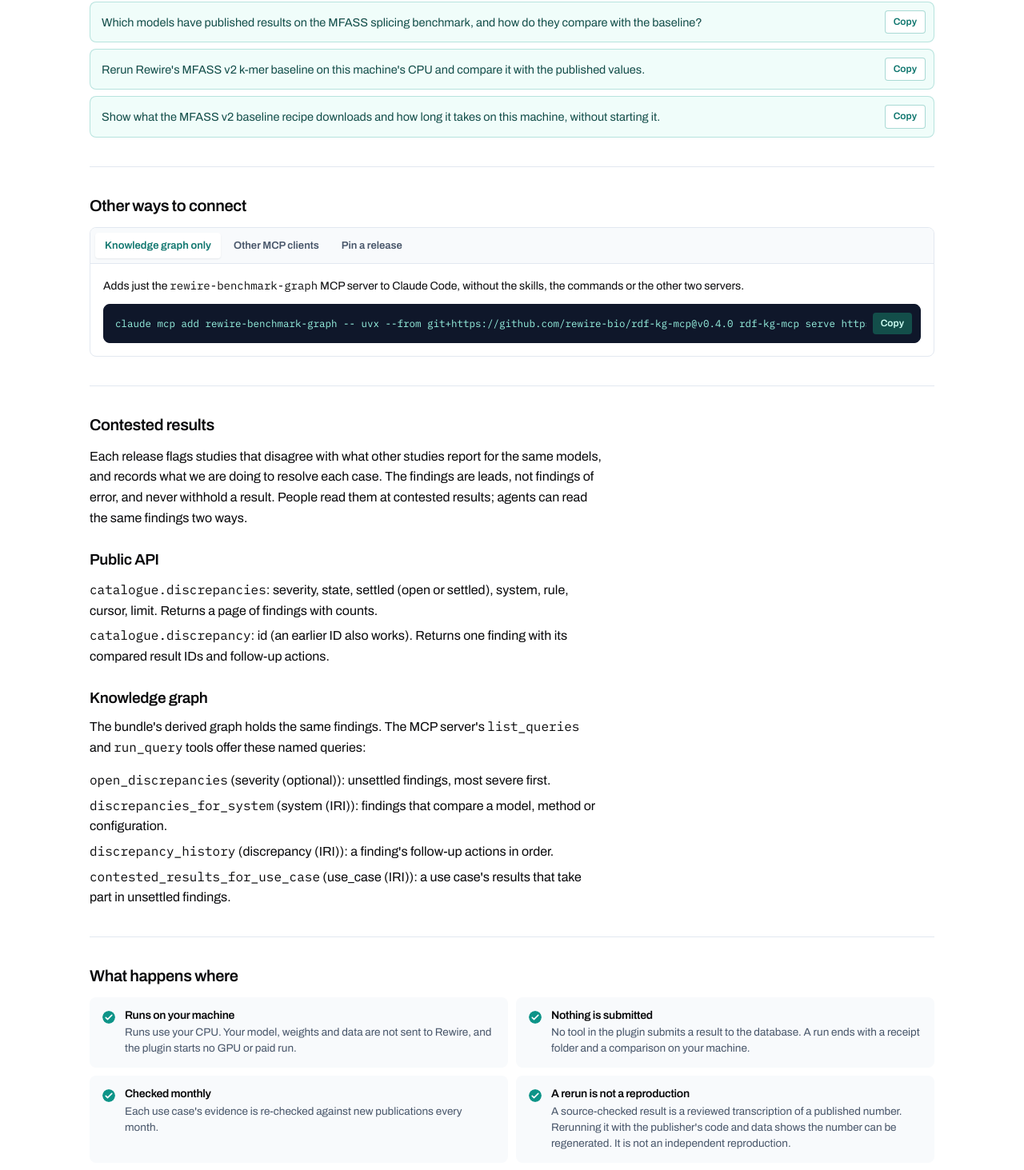
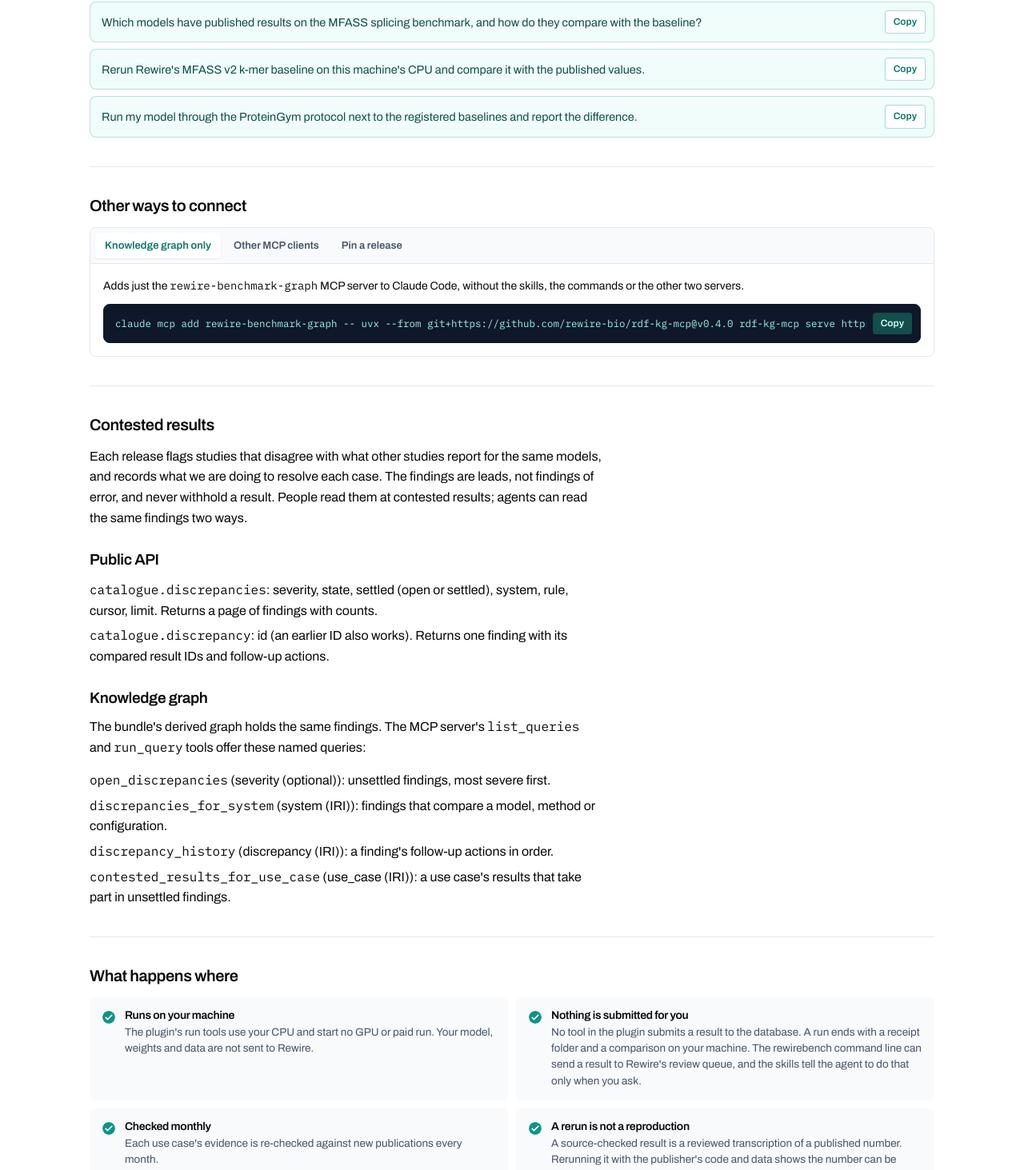
Before and after one commit to rewire-bio/rewire-database, a Next.js app: page /agents in a window 1280 px wide. Shown: the part 833-2296 px from the top of the page at 80% size. Built offline with nearby package versions, Linux system fonts and the light colour scheme; no server answers.

Commit message:
Keep the own-model prompt, and say what the command line can do that the plugin's tools cannot

```diff
--- a/app/agents/page.tsx
+++ b/app/agents/page.tsx
@@ -33,8 +33,8 @@ const steps = [
 ];
 
 const rules = [
-  { title: "Runs on your machine", text: "Runs use your CPU. Your model, weights and data are not sent to Rewire, and the plugin starts no GPU or paid run." },
-  { title: "Nothing is submitted", text: "No tool in the plugin submits a result to the database. A run ends with a receipt folder and a comparison on your machine." },
+  { title: "Runs on your machine", text: "The plugin's run tools use your CPU and start no GPU or paid run. Your model, weights and data are not sent to Rewire." },
+  { title: "Nothing is submitted for you", text: "No tool in the plugin submits a result to the database. A run ends with a receipt folder and a comparison on your machine. The rewirebench command line can send a result to Rewire's review queue, and the skills tell the agent to do that only when you ask." },
   { title: "Checked monthly", text: "Each use case's evidence is re-checked against new publications every month." },
   { title: "A rerun is not a reproduction", text: "A source-checked result is a reviewed transcription of a published number. Rerunning it with the publisher's code and data shows the number can be regenerated. It is not an independent reproduction." },
 ];
--- a/lib/agent-connect.ts
+++ b/lib/agent-connect.ts
@@ -29,7 +29,7 @@ export const SKILL_URL = "https://github.com/rewire-bio/rewire-benchmarks/tree/m
 export const examplePrompts = [
   "Which models have published results on the MFASS splicing benchmark, and how do they compare with the baseline?",
   "Rerun Rewire's MFASS v2 k-mer baseline on this machine's CPU and compare it with the published values.",
-  "Show what the MFASS v2 baseline recipe downloads and how long it takes on this machine, without starting it.",
+  "Run my model through the ProteinGym protocol next to the registered baselines and report the difference.",
 ];
 
 /** Named SPARQL queries the knowledge-graph bundle ships for discrepancies between studies (rdf-kg-mcp, pinned in RDF_KG_MCP_VERSION). */
--- a/lib/llm-discoverability.ts
+++ b/lib/llm-discoverability.ts
@@ -96,8 +96,8 @@ ${discrepancyQueries.map((q) => `  - ${q.name}: ${q.params}. Returns ${q.returns
 
 ## Rules
 
-- Runs happen on your machine, on CPU. Your model and data are not sent anywhere. The plugin starts no GPU or paid run.
-- No tool in the plugin submits a result to the database.
+- Runs happen on your machine. The plugin's run tools use CPU and start no GPU or paid run. Your model and data are not sent anywhere.
+- No tool in the plugin submits a result to the database. The rewirebench command line can send one to Rewire's review queue; the skills tell the agent to do that only when you ask.
 - A source-checked result is a value checked against the source it cites, in most cases a transcription of a published number. It is not an independent reproduction.`;
 }
 
```
